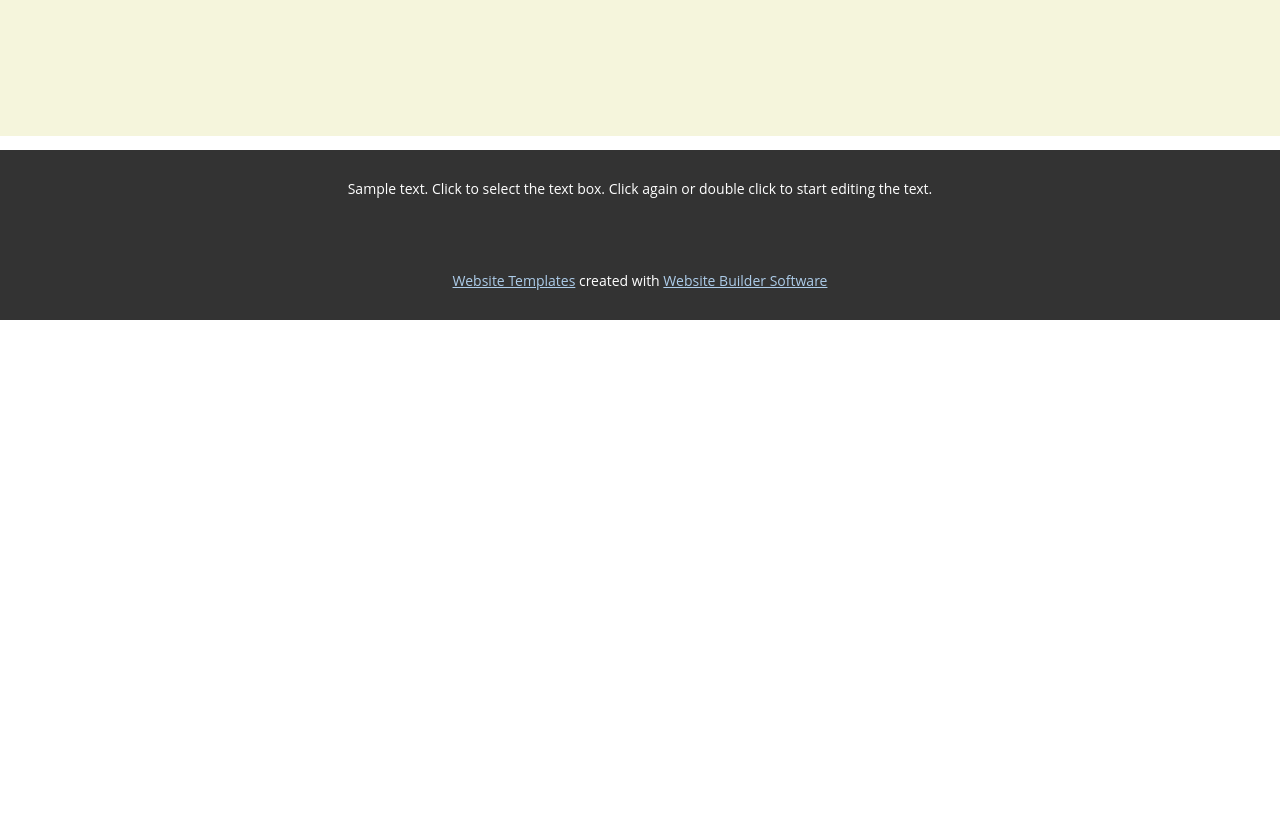
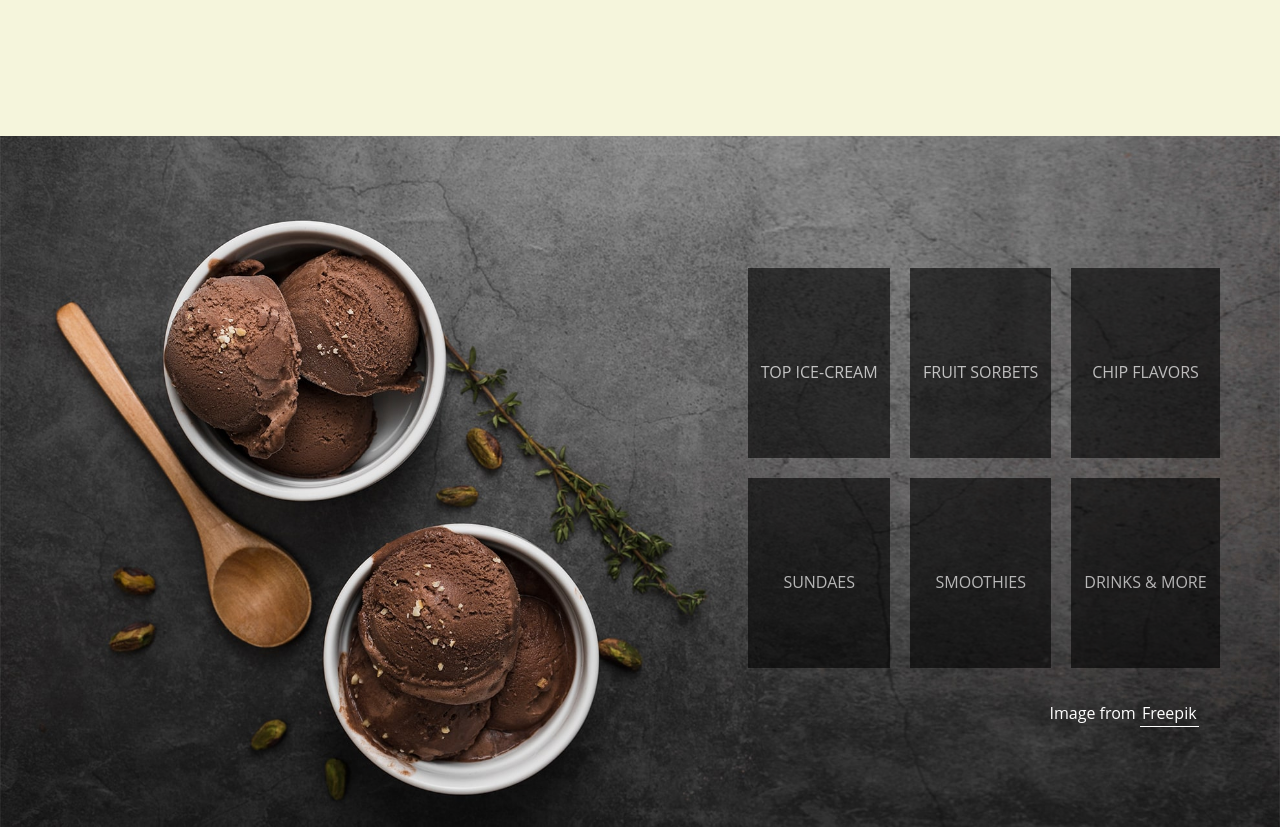
Before and after one commit to Emmanuellecode/Landingpage-Sass, a website: page index.html in a window 1280 px wide. Shown: the part 1300-2127 px from the top of the page. Before the commit the page ends 1620 px from the top, so only its background shows below. Drawn offline with Linux system fonts and the light colour scheme.

Commit message:
glacechocho jet1

```diff
--- a/index.html
+++ b/index.html
@@ -8,8 +8,7 @@
 </head>
 <body>
     <div class="main">
-        <div class="header__background-img-fixed">
-        </div>
+        <div class="header__background-img-fixed"> </div>
 
         <div class="content-position-relative">
             <nav class="navigation">
@@ -34,6 +33,46 @@
             <div style="background-color: beige; height: 640px; width:100%;">
 
             </div>
+            <section class="glace_choco">
+                <div class=glace_choco__block>
+                    <div class="glace_choco__background-img"></div>
+
+                    <table class="glace_choco_table" cellspacing="20">
+                        <tr class=glace_choco_icons>
+                            <td class="glace_choco_content">
+                                <img src="" alt="">
+                                <p>TOP ICE-CREAM</p>
+                            </td>
+                            <td class="glace_choco_content">
+                                <img src="" alt="">
+                                <p>FRUIT SORBETS</p>
+                            </td>
+                            <td class="glace_choco_content">
+                                <img src="" alt="">
+                                <p>CHIP FLAVORS</p>
+                            </td>
+                        </tr>
+                        <tr class=glace_choco_icons>
+                            <td>
+                                <img src="" alt="">
+                                <p>SUNDAES</p>
+                            </td>
+                            <td class="glace_choco_content">
+                                <img src="" alt="">
+                                <p>SMOOTHIES</p>
+                            </td>
+                            <td class="glace_choco_content">
+                                <img src="" alt="">
+                                <p>DRINKS & MORE</p>
+                            </td>
+                        </tr>
+                    </table>
+                    <p class="glace_choco-link">Image from
+                        <a href="https://www.freepik.com/photos/food">Freepik</a>
+                    </p>
+                </div>
+
+            </section>
 
 
             <!--<h1>Twitter <i class="twitter"></i></h1>
--- a/sass/layouts/_navigation.scss
+++ b/sass/layouts/_navigation.scss
@@ -11,7 +11,7 @@
 		color: $color-secondary;
 		transition: color 0.3s ease;
 		&:hover {
-			color: grey;
+			color: $link-hover;
 		}
 	}
 	input {
@@ -44,7 +44,8 @@
 .menu { //menu qui s'ouvre
 	position: absolute;
 	width: 295px;
-    height: 64.5em;
+    height: 830px;
+	position: fixed;
     opacity: 0.9;
 	margin: -100px 0 0 -50px;
 	padding: 50px;
--- a/sass/pages/_home.scss
+++ b/sass/pages/_home.scss
@@ -1 +1,34 @@
 // Home specific styles
+.glace_choco__background-img{
+    background-image: url("#{$imgpath}bouledeglacechoco.jpg");
+    background-size: cover;
+    background-position: center;
+	width: 100%;
+	height: 45em;
+	z-index: 1;
+}
+.glace_choco__block{
+    vertical-align: center;
+    text-align: center;
+    p, a{
+        color: $color-secondary;
+    }
+    a{
+        text-decoration: none;
+        border-bottom: 1px solid $color-secondary;
+        padding: 2px;
+    }
+    .glace_choco-link{
+        margin: -8em 0 109px 60.5em
+    }
+}
+.glace_choco_table{
+    width: 40%;
+    color: $color-secondary;
+    margin: -38em 0px 9em 45.5em;
+    td{
+        height: 190px;
+        background-color: $color-primary !important;
+        opacity: 0.6;
+    }
+}
--- a/sass/utils/_variables.scss
+++ b/sass/utils/_variables.scss
@@ -1,11 +1,12 @@
 // Sass Variables
 $color-primary: black;
 $color-secondary: #FFFFFF;
+$link-hover: grey;
 
 // Footer variables color text
 $color-link-footer: #ADCCE9;
 $background-color-secondary: #333333;
-$link-hover-footer : grey;
+$link-hover-footer : grey; //variable link-hover utilisé pour un lien de la nav
 
 //Footer links map
 $links-mods : (
```
Also changed, not shown: public/css/style.css, 1 other file.
